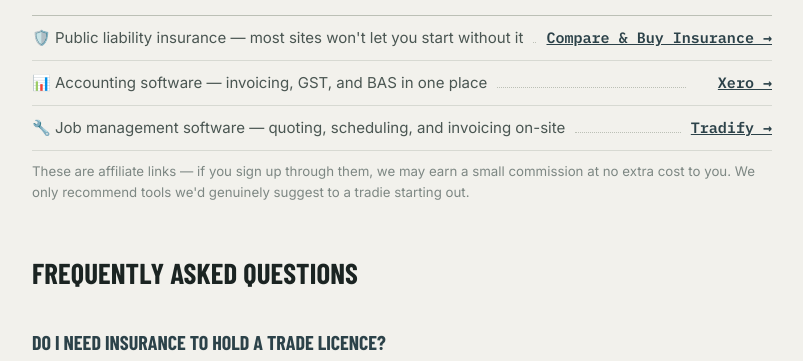
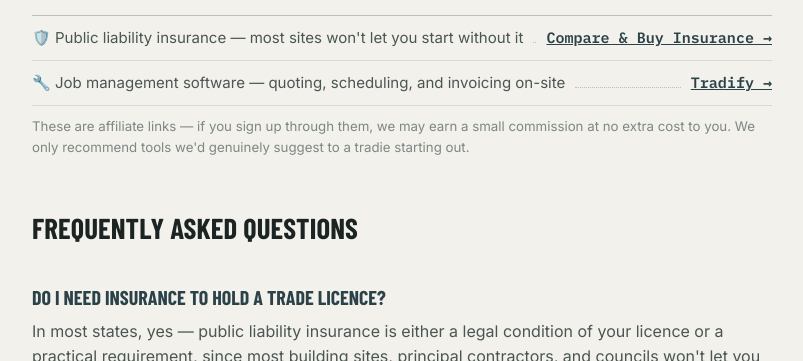
Before and after one commit to decadedigitalhq/trade-licence-calculator, a plain HTML site: page index.html in a window 1280 px wide. Shown: the part 2295-2656 px from the top of the page, without its empty margins (238-1041 px from the left). Drawn offline with nearby package versions, Linux system fonts and the light colour scheme; a web font is replaced by a local one.

```diff
--- a/index.html
+++ b/index.html
@@ -208,11 +208,6 @@
       <span class="value"><a href="https://insure.bizcover.com.au/OccupationSelection?utm_source=DDHQ&utm_medium=Form&utm_campaign=DDHQ" target="_blank" rel="noopener noreferrer sponsored">Compare & Buy Insurance →</a></span>
     </div>
     <div class="ledger-row">
-      <span class="label">📊 Accounting software — invoicing, GST, and BAS in one place</span>
-      <span class="filler"></span>
-      <span class="value"><a href="PASTE_XERO_LINK_HERE" target="_blank" rel="noopener noreferrer sponsored">Xero →</a></span>
-    </div>
-    <div class="ledger-row">
       <span class="label">🔧 Job management software — quoting, scheduling, and invoicing on-site</span>
       <span class="filler"></span>
       <span class="value"><a href="https://www.tradifyhq.com/mates-rates?referralCode=S6Y2HK" target="_blank" rel="noopener noreferrer sponsored">Tradify →</a></span>
```
